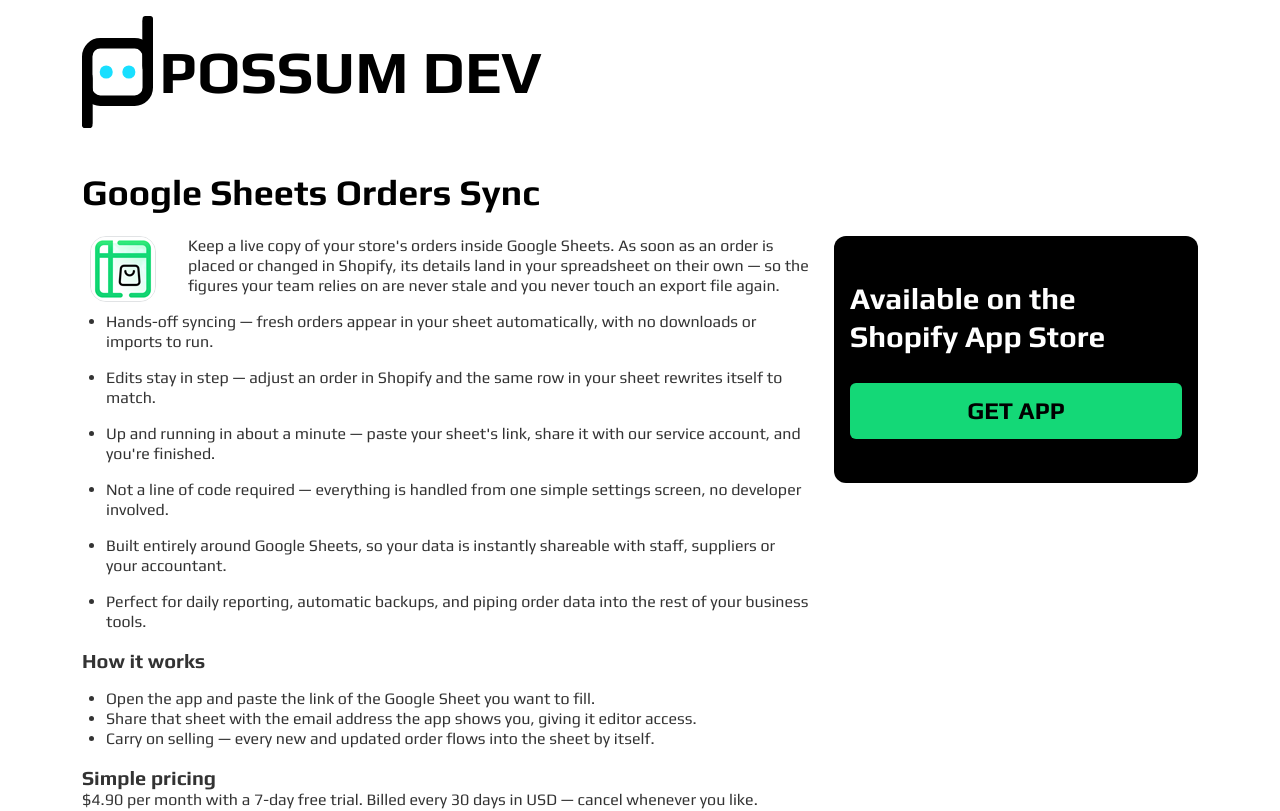
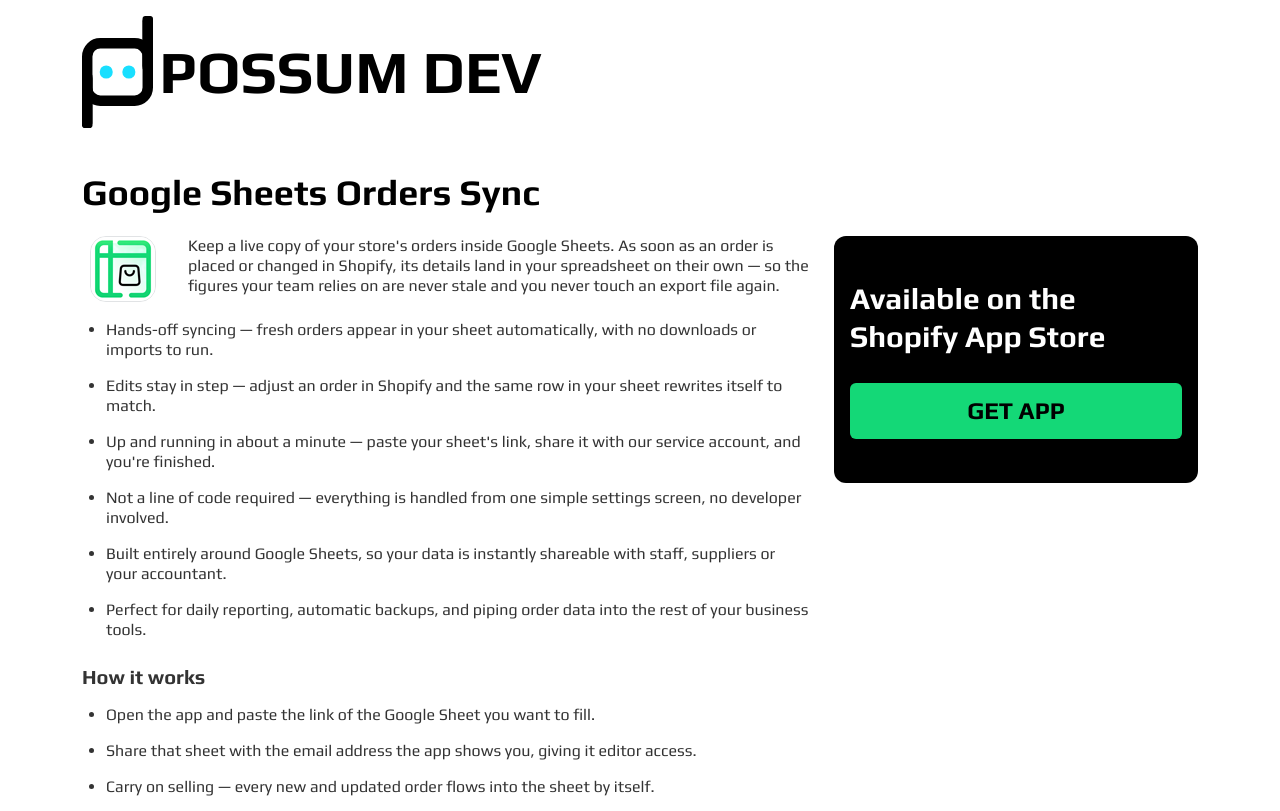
Before and after one commit to egorshubin/opossum-dev, a Nuxt app: page /google-sheets-orders-sync in a window 1280 px wide. Shown: the top 811 px of the page. Built offline with nearby package versions, Linux system fonts and the light colour scheme.

Commit message:
Improve article layout styles, enhance reusable components, align typography, and refine responsive behavior.

```diff
--- a/assets/css/main.css
+++ b/assets/css/main.css
@@ -89,4 +89,94 @@
     width: 4rem;
     height: 4rem;
   }
+
+  /* -------------------------------------------------------------------------
+     Article layout — reusable shell for each app page.
+     Wrap an app write-up in <article class="article"> with an
+     <div class="article-body"> column and an optional
+     <aside class="article-aside"> sidebar. Typography inside .article-body
+     is driven by element rules below, so new articles need no per-tag classes.
+  ------------------------------------------------------------------------- */
+  .article {
+    display: flex;
+    flex-direction: column;
+    margin-bottom: 4rem;
+  }
+  @media (min-width: 1280px) {
+    /* xl: copy column beside the sticky CTA sidebar */
+    .article {
+      flex-direction: row;
+      align-items: flex-start;
+      gap: 1.5rem;
+    }
+  }
+
+  .article-body {
+    width: 100%;
+  }
+  @media (min-width: 1280px) {
+    .article-body {
+      width: 66.6667%; /* 8/12 */
+    }
+  }
+
+  /* Floated app icon at the start of an article. */
+  .article-body .app-icon-wrap {
+    float: left;
+    position: relative;
+    left: 0.5rem;
+    margin-right: 2.5rem;
+    margin-bottom: 0.625rem;
+  }
+
+  /* Lead paragraph + body text. */
+  .article-body h5,
+  .article-body p,
+  .article-body li {
+    color: #333333;
+    font-size: 1rem;
+    font-weight: 400;
+    line-height: 1.25;
+  }
+
+  .article-body p {
+    margin-bottom: 1rem;
+  }
+
+  /* Lead paragraph — sits at the top of an article beside the floated icon. */
+  .article-lead {
+    margin-bottom: 1.5rem;
+  }
+
+  .article-body ul {
+    list-style: disc;
+    padding-left: 1.5rem;
+    margin-top: 1rem;
+    margin-bottom: 1.5rem;
+  }
+  .article-body li {
+    margin-bottom: 1rem;
+  }
+  .article-body li:last-child {
+    margin-bottom: 0;
+  }
+
+  /* Section headings — mb-4 on every article h2, as requested. */
+  .article-body h2 {
+    color: #333333;
+    font-size: 1.25rem;
+    font-weight: 700;
+    line-height: 1.25;
+    margin-bottom: 1rem;
+  }
+
+  .article-aside {
+    display: none;
+  }
+  @media (min-width: 1280px) {
+    .article-aside {
+      display: block;
+      width: 33.3333%; /* 4/12 */
+    }
+  }
 }
--- a/components/AppFooter.vue
+++ b/components/AppFooter.vue
@@ -1,5 +1,5 @@
 <template>
-  <footer class="pb-9 max-xl:pb-14 text-muted text-base font-normal leading-tight">
+  <footer class="pb-9 max-xl:pb-20 text-muted text-base font-normal leading-tight">
     <div class="container-x">
       OPOSSUM, D00<br />
       Herceg-Novi, Montenegro
--- a/pages/google-sheets-orders-sync/index.vue
+++ b/pages/google-sheets-orders-sync/index.vue
@@ -46,82 +46,74 @@
     <!-- Details -->
     <section class="relative mt-6">
       <div class="container-x">
-        <div class="flex flex-col xl:flex-row xl:items-start xl:gap-6">
+        <article class="article">
           <!-- Main content -->
-          <div class="xl:w-8/12">
-            <span class="app-icon-wrap relative left-2 float-left mr-10 mb-2.5">
+          <div class="article-body">
+            <span class="app-icon-wrap">
               <img
                 src="/img/google-sheets-orders-sync-64.png"
                 alt="Google Sheets Orders Sync icon"
               />
             </span>
-            <h5 class="text-body text-base font-normal leading-tight">
+            <h5 class="article-lead">
               Keep a live copy of your store's orders inside Google Sheets. As
               soon as an order is placed or changed in Shopify, its details land
               in your spreadsheet on their own — so the figures your team relies
               on are never stale and you never touch an export file again.
             </h5>
 
-            <div class="mt-4">
-              <ul class="list-disc pl-6">
-                <li class="pb-4 text-body text-base font-normal leading-tight">
+            <ul>
+              <li>
                 Hands-off syncing — fresh orders appear in your sheet
                 automatically, with no downloads or imports to run.
               </li>
-                <li class="pb-4 text-body text-base font-normal leading-tight">
+              <li>
                 Edits stay in step — adjust an order in Shopify and the same
                 row in your sheet rewrites itself to match.
               </li>
-                <li class="pb-4 text-body text-base font-normal leading-tight">
+              <li>
                 Up and running in about a minute — paste your sheet's link,
                 share it with our service account, and you're finished.
               </li>
-                <li class="pb-4 text-body text-base font-normal leading-tight">
+              <li>
                 Not a line of code required — everything is handled from one
                 simple settings screen, no developer involved.
               </li>
-                <li class="pb-4 text-body text-base font-normal leading-tight">
+              <li>
                 Built entirely around Google Sheets, so your data is instantly
                 shareable with staff, suppliers or your accountant.
               </li>
-                <li class="pb-4 text-body text-base font-normal leading-tight">
+              <li>
                 Perfect for daily reporting, automatic backups, and piping
                 order data into the rest of your business tools.
               </li>
             </ul>
-            </div>
 
-            <h2 class="font-bold text-xl leading-tight text-body">
-              How it works
-            </h2>
-            <div class="mt-4">
-              <ul class="list-disc pl-6">
-                <li class="text-body text-base font-normal leading-tight">
+            <h2>How it works</h2>
+            <ul>
+              <li>
                 Open the app and paste the link of the Google Sheet you want
                 to fill.
               </li>
-                <li class="text-body text-base font-normal leading-tight">
+              <li>
                 Share that sheet with the email address the app shows you,
                 giving it editor access.
               </li>
-                <li class="text-body text-base font-normal leading-tight">
+              <li>
                 Carry on selling — every new and updated order flows into the
                 sheet by itself.
               </li>
             </ul>
-            </div>
 
-            <h2 class="font-bold text-xl leading-tight text-body mt-4">
-              Simple pricing
-            </h2>
-            <p class="text-body text-base font-normal leading-tight">
+            <h2>Simple pricing</h2>
+            <p>
               $4.90 per month with a 7-day free trial. Billed every 30 days in
               USD — cancel whenever you like.
             </p>
           </div>
 
           <!-- App Store sidebar (desktop only) -->
-          <div class="hidden xl:block xl:w-4/12">
+          <aside class="article-aside">
             <div class="bg-black w-full rounded-xl relative py-11 px-4">
               <h2 class="text-3xl font-bold leading-tight text-white mb-7">
                 Available on the Shopify App Store
@@ -137,8 +129,8 @@
                 </a>
               </div>
             </div>
-          </div>
-        </div>
+          </aside>
+        </article>
       </div>
     </section>
   </div>
--- a/pages/index.vue
+++ b/pages/index.vue
@@ -36,7 +36,7 @@
     <section>
       <div class="container-x">
         <div
-          class="min-h-72 mt-0 mb-16 md:mt-4 max-lg:-mb-24 max-sm:-mb-12 bg-no-repeat bg-right lg:bg-[url('/img/first-visit-header.svg')]"
+          class="min-h-72 max-sm:min-h-0 mt-0 mb-16 md:mt-4 max-lg:-mb-24 max-sm:mb-14 bg-no-repeat bg-right lg:bg-[url('/img/first-visit-header.svg')]"
         >
           <h1
             class="font-bold text-5xl leading-tight sm:text-6xl lg:pt-14"
```
Also changed, not shown: public/img/google-sheets-orders-sync-70.png (deleted). Lines whose indentation alone changed are shown as unchanged.
